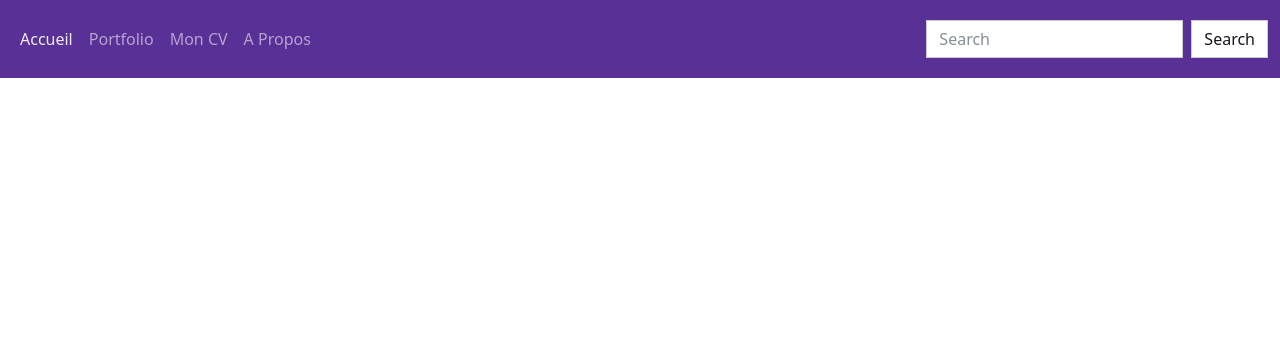
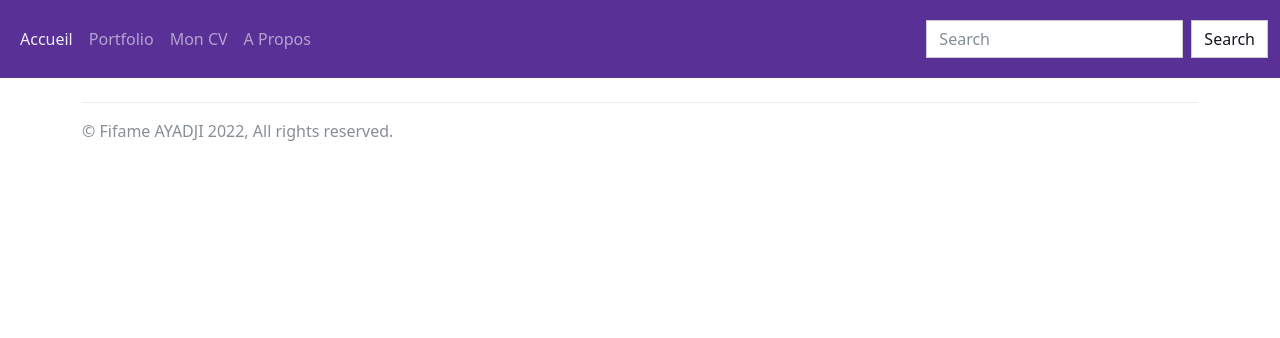
Before and after one commit to Fifame30/Projet, a Symfony app: template templates/base.html.twig in a window 1280 px wide. Shown: the top 338 px of the page. Run offline with Twig, Linux system fonts and the light colour scheme; the template is opened without the code that fills it, so the values that code supplies are empty; some libraries are stand-ins or nearby versions.

Commit message:
Update base.html.twig

```diff
--- a/templates/base.html.twig
+++ b/templates/base.html.twig
@@ -37,6 +37,7 @@
         </li>
         <li class="nav-item">
           <a class="nav-link" href="/about">A Propos</a>
+          <li><a href="/about">En savoir plus</a></li>
         </li>
       </ul>
       <form class="d-flex">
@@ -50,4 +51,11 @@
 
         {% block body %}{% endblock %}
     </body>
+    <div class="container">
+        <footer class="d-flex flex-wrap justify-content-between align-items-center py-3 my-4 border-top">
+            <p class="col-md-4 mb-0 text-muted">&copy; Fifame AYADJI 2022, All rights reserved.</p>
+
+        </footer>
+
+    </div>
 </html>
```
